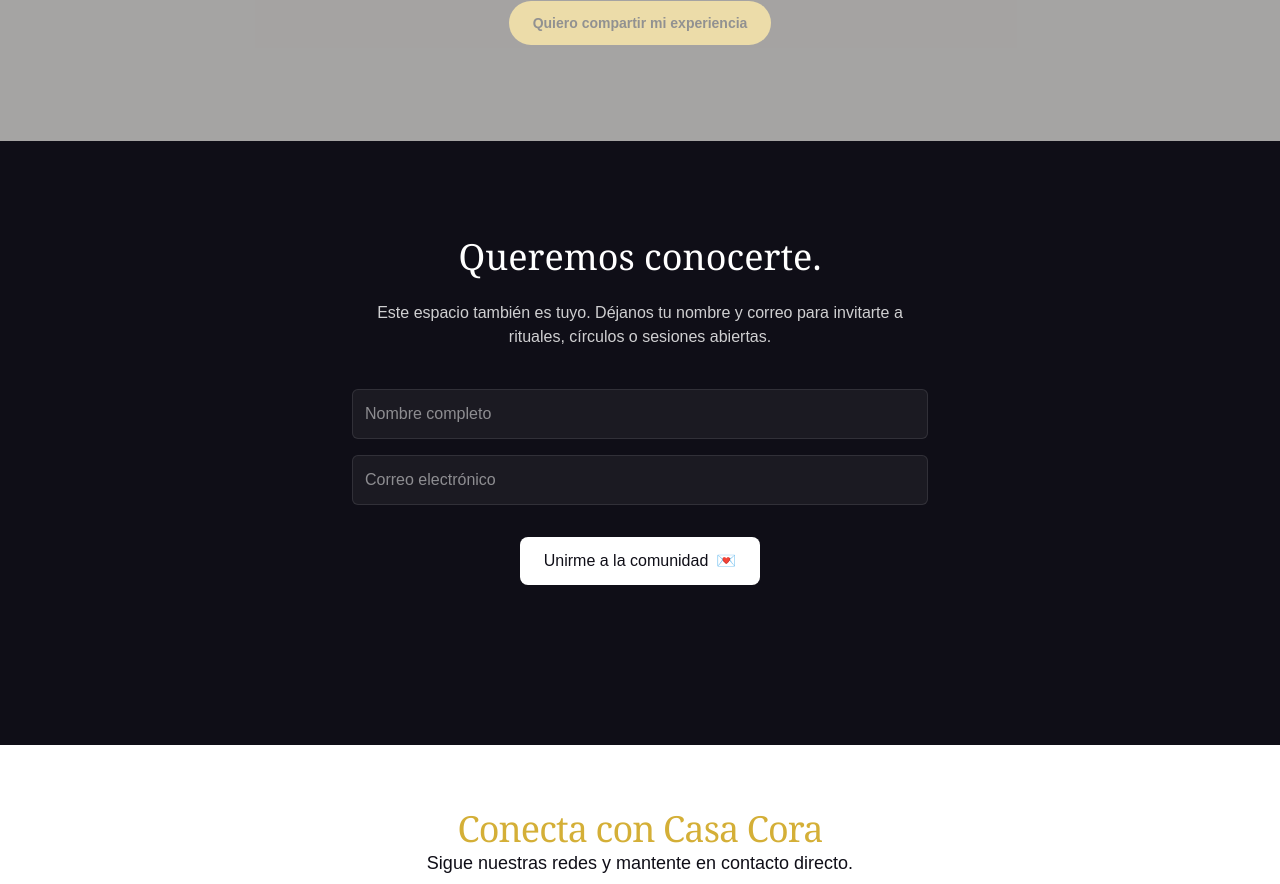
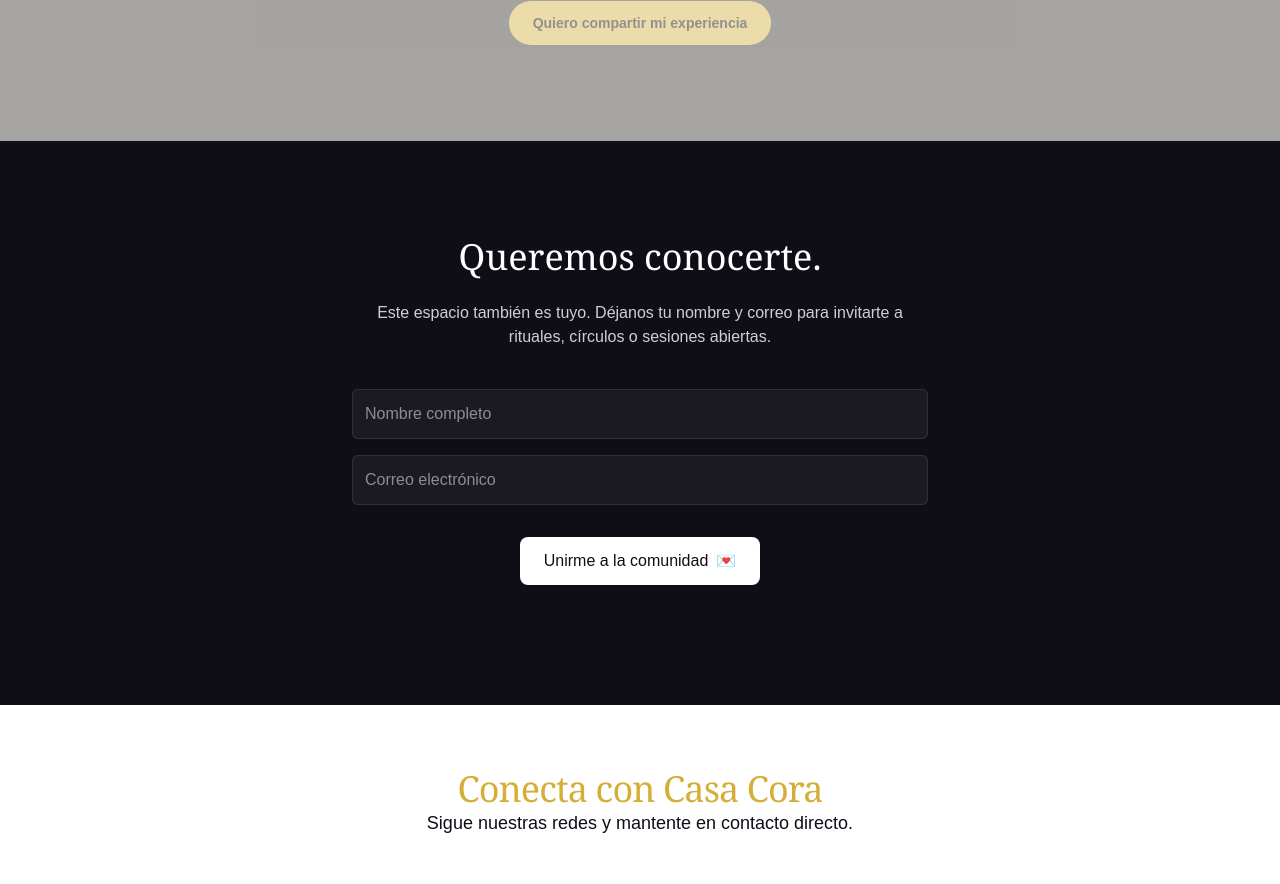
Before and after one commit to Abetar/casa_cora, a Next.js app: page / in a window 1280 px wide. Shown: the part 2239-3123 px from the top of the page. Built offline with nearby package versions, Linux system fonts and the light colour scheme.

Commit message:
Fixinf padding

```diff
--- a/src/sections/Comunidad.tsx
+++ b/src/sections/Comunidad.tsx
@@ -46,7 +46,7 @@ const Comunidad = () => {
   return (
     <section
       id="comunidad"
-      className="pt-24 pb-40 px-6 text-center bg-[#0f0e17] text-white"
+      className="pt-24 pb-30 px-6 text-center bg-[#0f0e17] text-white"
     >
       <div className="max-w-xl mx-auto">
         <motion.h2
```
